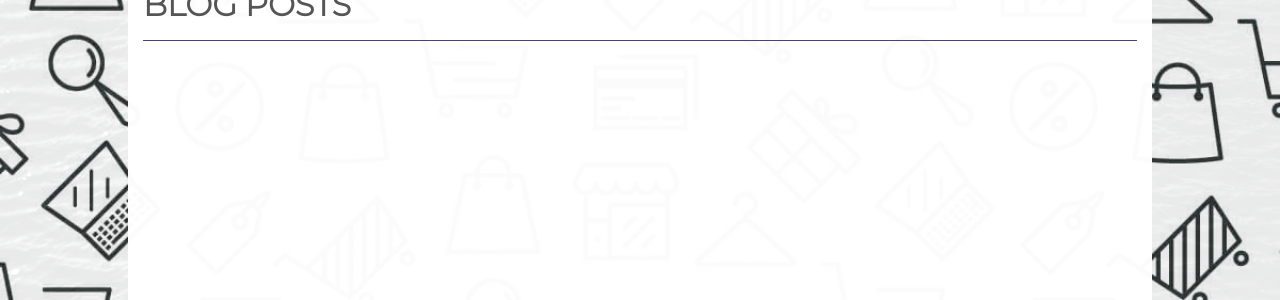
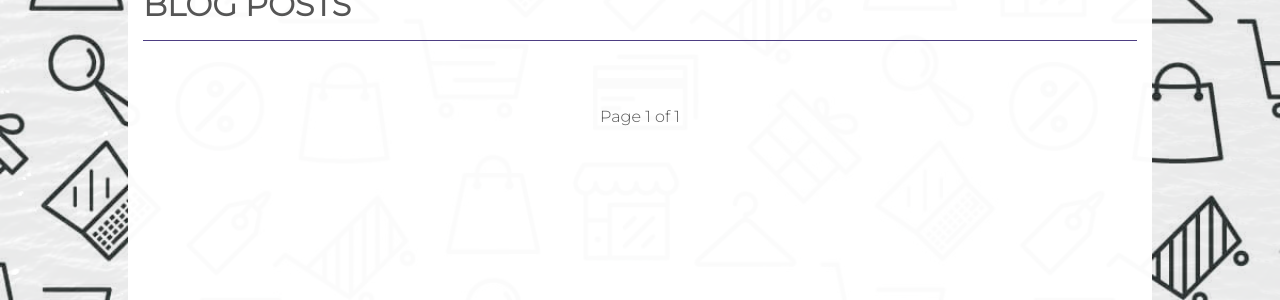
Before and after one commit to tmarkec/row_to_grow, a Django app: page /blog/ in a window 1280 px wide. Shown: the part 211-511 px from the top of the page. Run offline with Django 3.2, Linux system fonts and the light colour scheme; data that the repository does not hold is empty; some libraries are stand-ins or nearby versions.

Commit message:
add blog posts to test pagination

```diff
--- a/blog/templates/blog/blog.html
+++ b/blog/templates/blog/blog.html
@@ -44,6 +44,19 @@
         </div>
         {% endfor %}
     </div>
+    <div class='row pagination justify-content-center mb-3'>
+        {% if page_obj.has_previous %}
+        <a href='{% url "blog:blog" %}?page={{ page_obj.previous_page_number }}' class="mx-4">Previous </a>
+        {% endif %}
+
+        <span class='mx-4'>
+            Page {{ page_obj.number }} of {{ page_obj.paginator.num_pages }}
+        </span>
+
+        {% if page_obj.has_next %}
+        <a href='{% url "blog:blog" %}?page={{ page_obj.next_page_number }}' class="mx-4"> Next</a>
+        {% endif %}
+    </div>
+    <!-- END Pagination -->
 </div>
-
 {% endblock %}
--- a/blog/views.py
+++ b/blog/views.py
@@ -14,7 +14,7 @@ class BlogList(generic.ListView):
     model = Blog
     queryset = Blog.objects.filter(status=1).order_by("-created_on")
     template_name = "blog/blog.html"
-    paginate_by = 6
+    paginate_by = 3
 
 
 class BlogDetail(View):
--- a/products/templates/products/products.html
+++ b/products/templates/products/products.html
@@ -52,6 +52,7 @@
                         </a>
                         {% endif %}
                         <p class="pb-0 my-0 mx-2"><i class="fas fa-star" style="color: #f91f06;"></i><small class="px-1">{{product.averageReview}}/5</small></p>
+                        <p class=""><i class="far fa-star star" style="color: #fff;"></i></p>
                         <hr class="hr mt-0">
                         <div class="card-body p-0">
                             <p class="mb-0">{{ product.name }}</p>
--- a/static/css/base.css
+++ b/static/css/base.css
@@ -390,7 +390,11 @@ a:hover {
     border-color: #dc3545;
     border-radius: 0;
 }
-
+.star {
+    border: 1px solid red;
+    color: white;
+    background-color: red;
+}
 /* ---------------------------------Footer */
 .main-footer {
     border-top: solid 1px #ccc;
```
Also changed, not shown: README.md.
